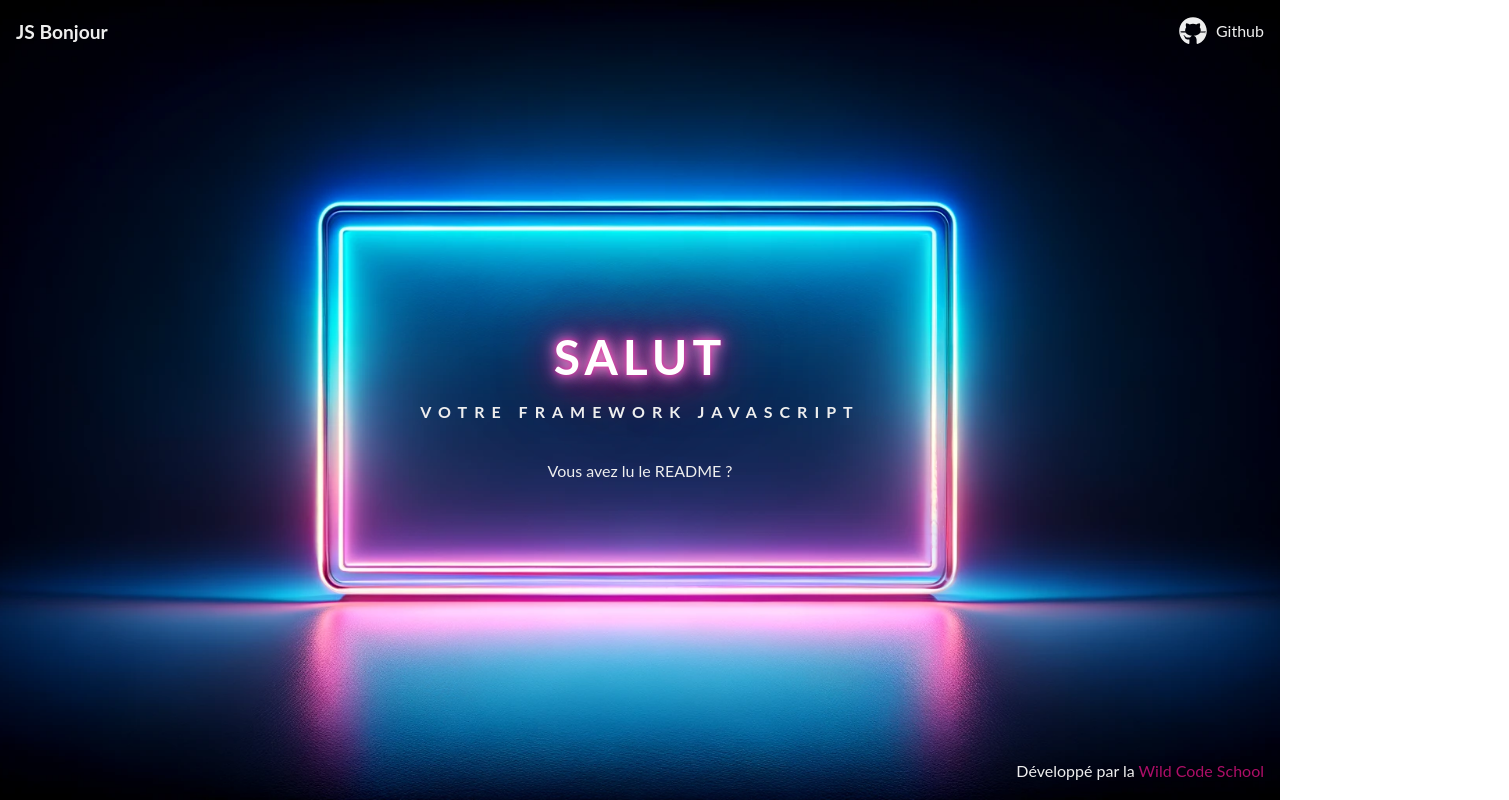
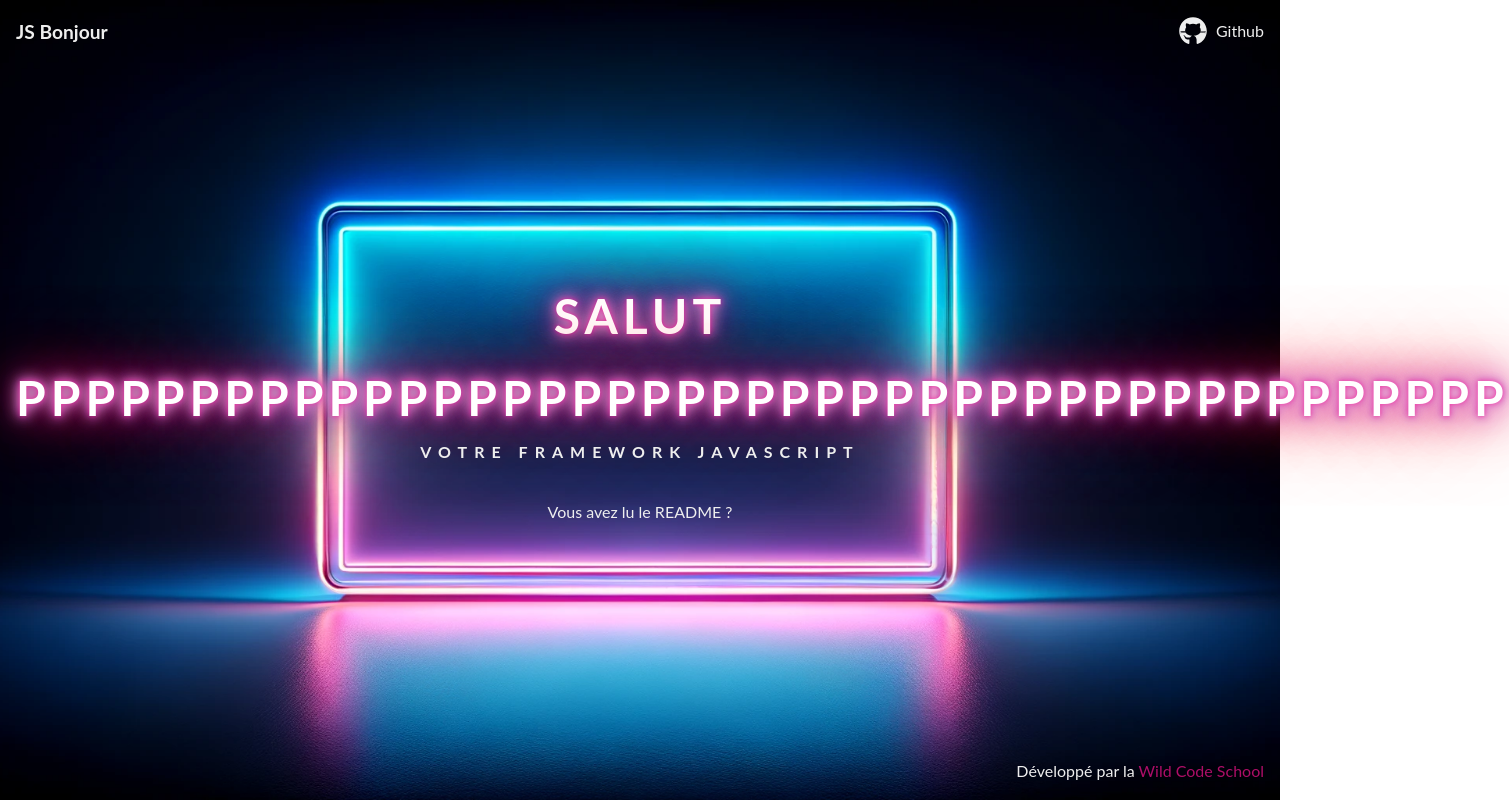
Before and after one commit to Dias-Jonathan-dev/GameSpace, a React (Vite) app in the folder client/: page / in a window 1280 px wide. Shown: the whole page, 1509 px wide, since content can reach past the window. Built offline with nearby package versions, Linux system fonts and the light colour scheme.

Commit message:
fix: add longer heading

```diff
--- a/client/src/App.tsx
+++ b/client/src/App.tsx
@@ -37,7 +37,7 @@ function App() {
 
       <main className="text-box">
         <hgroup className="block-primary">
-          <h2 className="block-primary-main">Salut</h2>
+          <h2 className="block-primary-main">Salut ppppppppppppppppppppppppppppppppppppppppppp</h2>
           <p className="block-primary-sub">Votre framework JavaScript</p>
         </hgroup>
         <p>Vous avez lu le README ?</p>
```
